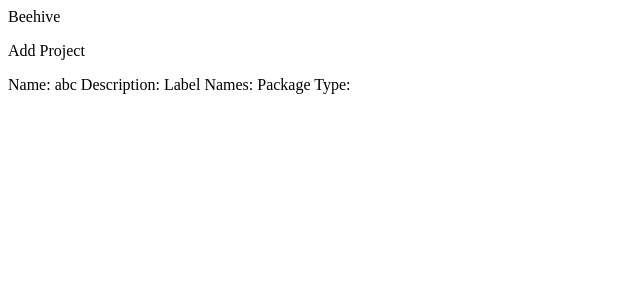
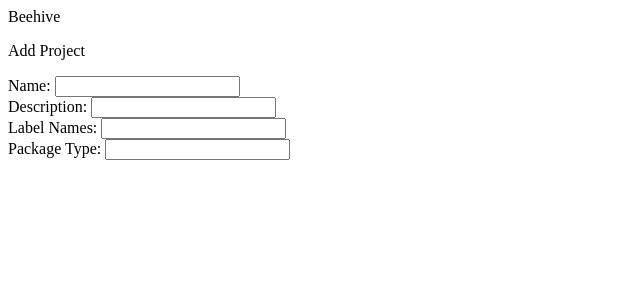
Before and after one commit to AmrARaouf/beehive-webapp, an Angular app: page /worker/createproject in a window 1280 px wide. Shown: the top 300 px of the page, without its empty margins (0-640 px from the left). Built offline with nearby package versions, Linux system fonts and the light colour scheme.

Commit message:
Adding input boxes for project create page,

```diff
--- a/src/app/app.module.ts
+++ b/src/app/app.module.ts
@@ -1,6 +1,7 @@
 import { BrowserModule } from '@angular/platform-browser';
 import { NgModule } from '@angular/core';
 import { RouterModule } from '@angular/router';
+import { FormsModule } from '@angular/forms';
 
 import { ROUTES } from './routes'
 import { AppComponent } from './app.component';
@@ -21,7 +22,8 @@
   ],
   imports: [
     BrowserModule,
-    RouterModule.forRoot(ROUTES)
+    RouterModule.forRoot(ROUTES),
+    FormsModule
   ],
   providers: [
     WorkerService
--- a/src/app/project-create/project-create.component.html
+++ b/src/app/project-create/project-create.component.html
@@ -1,7 +1,17 @@
-<div>
-  <p>Add Project </p>
-  <label>Name: </label> {{project.name}}
-  <label>Description: </label>{{project.description}}
-  <label>Label Names: </label>{{project.label_names}}
-  <label>Package Type: </label>{{project.pakage_name}}
-</div>
+<p>{{title}}</p>
+  <div>
+    <label>Name: </label>
+    <input [(ngModel)]="project.name">
+  </div>
+  <div>
+    <label>Description: </label>
+    <input [(ngModel)]="project.description"/>
+  </div>
+  <div>
+    <label>Label Names: </label>
+    <input [(ngModel)]="project.label_names"/>
+  </div>
+  <div>
+    <label>Package Type: </label>
+    <input [(ngModel)]="project.pakage_name"/>
+  </div>
--- a/src/app/project-create/project-create.component.ts
+++ b/src/app/project-create/project-create.component.ts
@@ -1,16 +1,23 @@
-import { Component, OnInit, Input } from '@angular/core';
-import { Project } from './project'
+import { Component, Input } from '@angular/core';
+ import { Project } from './project'
+
+
 @Component({
   selector: 'app-project-create',
   templateUrl: './project-create.component.html',
   styles: []
 })
 
-export class ProjectCreateComponent implements OnInit {
-  constructor() { }
-  @Input() project : Project;
-  ngOnInit() {
-    this.project = new Project();
-    this.project.name = "abc";
+export class ProjectCreateComponent {
+  title = 'Add Project';
+  project: Project = {
+    name: '',
+    description: '',
+    label_names: '',
+    pakage_name: ''
+  };
+
+    onAdd(): void {
+    // TODO: save project on server,
   }
 }
--- a/src/app/project-create/project.ts
+++ b/src/app/project-create/project.ts
@@ -1,6 +1,6 @@
 export class Project {
   name: string;
   description: string;
-  label_names: [string];
+  label_names: string;
   pakage_name: string;
 }
```
